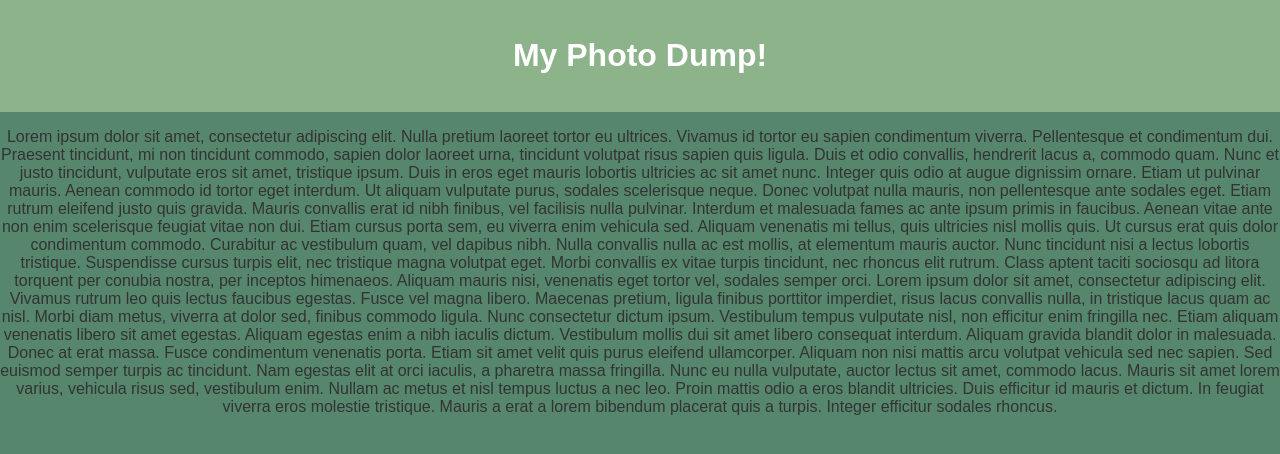
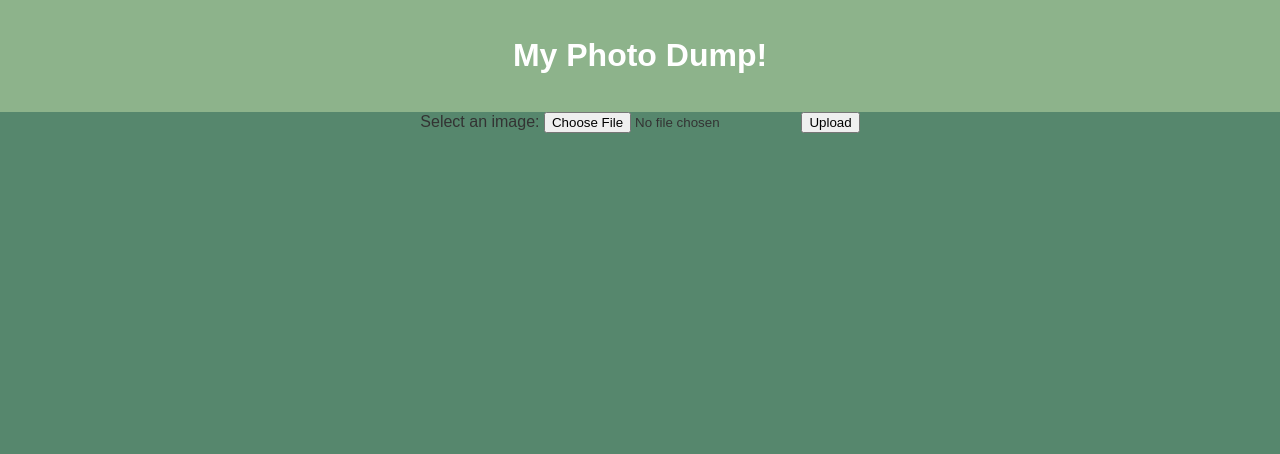
Before and after one commit to TonyBoy56/qr-code-photo-upload, a website: page src/index.html in a window 1280 px wide. Drawn offline with Linux system fonts and the light colour scheme.

Commit message:
create a form that will allow a user to upload a file/image directly from their device.

```diff
--- a/src/index.html
+++ b/src/index.html
@@ -11,49 +11,11 @@
       <h1>My Photo Dump!</h1>
     </header>
     <main>
-      <p>
-        Lorem ipsum dolor sit amet, consectetur adipiscing elit. Nulla pretium
-        laoreet tortor eu ultrices. Vivamus id tortor eu sapien condimentum
-        viverra. Pellentesque et condimentum dui. Praesent tincidunt, mi non
-        tincidunt commodo, sapien dolor laoreet urna, tincidunt volutpat risus
-        sapien quis ligula. Duis et odio convallis, hendrerit lacus a, commodo
-        quam. Nunc et justo tincidunt, vulputate eros sit amet, tristique ipsum.
-        Duis in eros eget mauris lobortis ultricies ac sit amet nunc. Integer
-        quis odio at augue dignissim ornare. Etiam ut pulvinar mauris. Aenean
-        commodo id tortor eget interdum. Ut aliquam vulputate purus, sodales
-        scelerisque neque. Donec volutpat nulla mauris, non pellentesque ante
-        sodales eget. Etiam rutrum eleifend justo quis gravida. Mauris convallis
-        erat id nibh finibus, vel facilisis nulla pulvinar. Interdum et
-        malesuada fames ac ante ipsum primis in faucibus. Aenean vitae ante non
-        enim scelerisque feugiat vitae non dui. Etiam cursus porta sem, eu
-        viverra enim vehicula sed. Aliquam venenatis mi tellus, quis ultricies
-        nisl mollis quis. Ut cursus erat quis dolor condimentum commodo.
-        Curabitur ac vestibulum quam, vel dapibus nibh. Nulla convallis nulla ac
-        est mollis, at elementum mauris auctor. Nunc tincidunt nisi a lectus
-        lobortis tristique. Suspendisse cursus turpis elit, nec tristique magna
-        volutpat eget. Morbi convallis ex vitae turpis tincidunt, nec rhoncus
-        elit rutrum. Class aptent taciti sociosqu ad litora torquent per conubia
-        nostra, per inceptos himenaeos. Aliquam mauris nisi, venenatis eget
-        tortor vel, sodales semper orci. Lorem ipsum dolor sit amet, consectetur
-        adipiscing elit. Vivamus rutrum leo quis lectus faucibus egestas. Fusce
-        vel magna libero. Maecenas pretium, ligula finibus porttitor imperdiet,
-        risus lacus convallis nulla, in tristique lacus quam ac nisl. Morbi diam
-        metus, viverra at dolor sed, finibus commodo ligula. Nunc consectetur
-        dictum ipsum. Vestibulum tempus vulputate nisl, non efficitur enim
-        fringilla nec. Etiam aliquam venenatis libero sit amet egestas. Aliquam
-        egestas enim a nibh iaculis dictum. Vestibulum mollis dui sit amet
-        libero consequat interdum. Aliquam gravida blandit dolor in malesuada.
-        Donec at erat massa. Fusce condimentum venenatis porta. Etiam sit amet
-        velit quis purus eleifend ullamcorper. Aliquam non nisi mattis arcu
-        volutpat vehicula sed nec sapien. Sed euismod semper turpis ac
-        tincidunt. Nam egestas elit at orci iaculis, a pharetra massa fringilla.
-        Nunc eu nulla vulputate, auctor lectus sit amet, commodo lacus. Mauris
-        sit amet lorem varius, vehicula risus sed, vestibulum enim. Nullam ac
-        metus et nisl tempus luctus a nec leo. Proin mattis odio a eros blandit
-        ultricies. Duis efficitur id mauris et dictum. In feugiat viverra eros
-        molestie tristique. Mauris a erat a lorem bibendum placerat quis a
-        turpis. Integer efficitur sodales rhoncus.
-      </p>
+      <form>
+        <label for="fileInput">Select an image:</label>
+        <input type="file" id="fileInput" name="fileInput" accept="image/*">
+        <button type="submit">Upload</button>
+      </form>
     </main>
   </body>
 </html>
```
